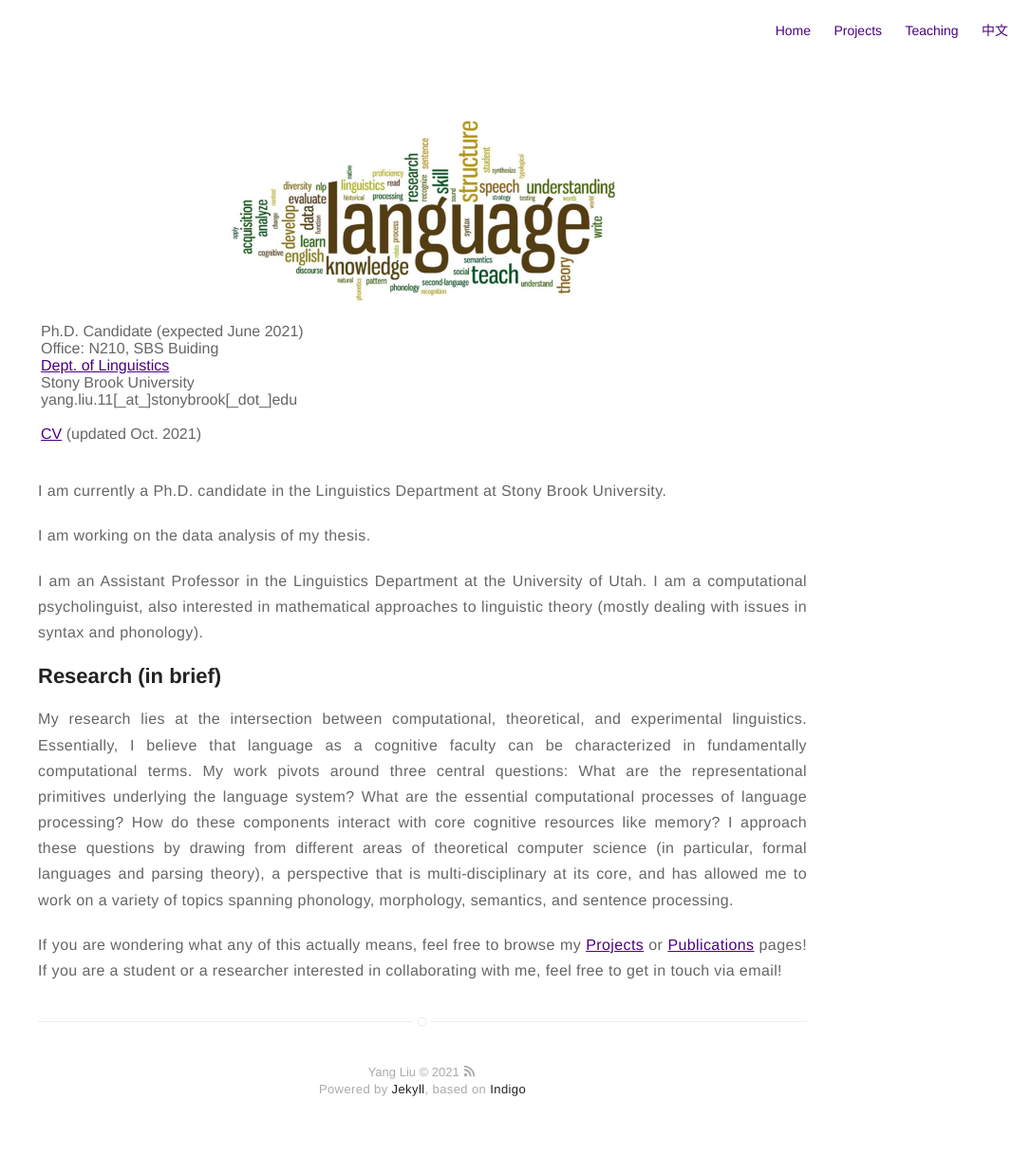
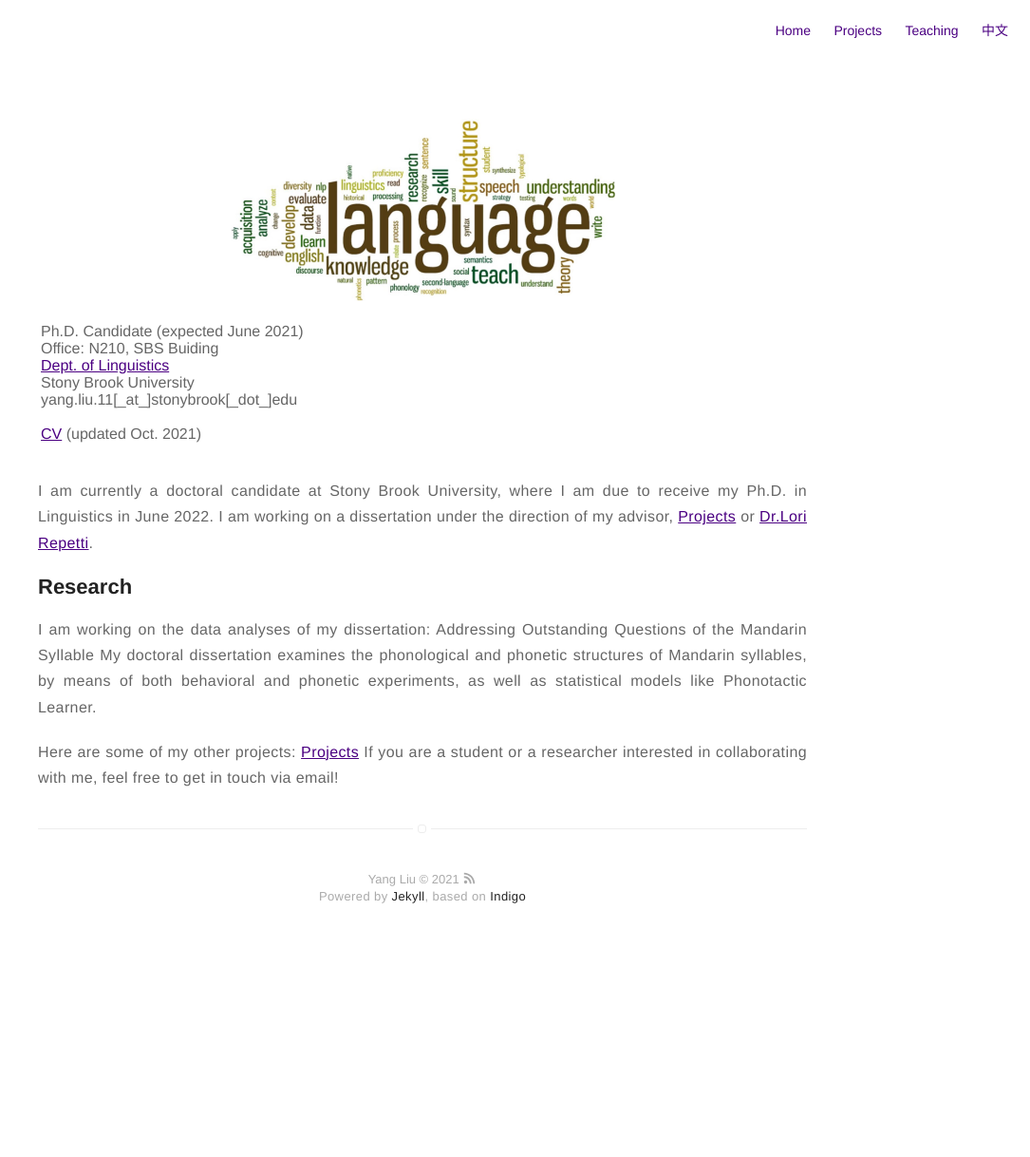
Before and after one commit to coglo/coglo.github.io, a Jekyll site: the page built from about.md, in a window 1280 px wide. Shown: the whole page at 95% size, without its empty margins (195-1280 px from the left). Built offline with Jekyll 4.4.1, drawn with Linux system fonts in a browser that asks for light colours; after the commit the page ends 1015 px from its top, so only the background shows below that.

Commit message:
Update about.md

```diff
--- a/about.md
+++ b/about.md
@@ -28,29 +28,17 @@ layout: page
  </tr>
 </table>
 
-<p  style="text-align:justify">I am currently a Ph.D. candidate in the Linguistics Department at Stony Brook University.
+<p  style="text-align:justify"> I am currently a doctoral candidate at Stony Brook University, where I am due to receive my Ph.D. in Linguistics in June 2022. I am working on a dissertation under the direction of my advisor, <A HREF="../projects">Projects</A> or <A HREF="https://linguistics.stonybrook.edu/faculty/lori.repetti/index.php/">Dr.Lori Repetti</A>.
+</p>
+
+<h2>Research</h2>
+
+<p  style="text-align:justify">
+I am working on the data analyses of my dissertation: Addressing Outstanding Questions of the Mandarin Syllable
+My doctoral dissertation examines the phonological and phonetic structures of Mandarin syllables, by means of both behavioral and phonetic experiments, as well as statistical models like Phonotactic Learner.
 </p>
 
 <p  style="text-align:justify">
-I am working on the data analysis of my thesis.
-</p>
-
-
-<p  style="text-align:justify">I am an Assistant Professor in the Linguistics Department at the  University of Utah.
-I am a computational psycholinguist, also interested in mathematical approaches to linguistic theory (mostly dealing with issues in syntax and phonology).
-</p>
-
-<h2>Research (in brief)</h2>
-
-
-<p  style="text-align:justify">
-My research lies at the intersection between computational, theoretical, and experimental linguistics.
-Essentially, I believe that language as a cognitive faculty can be characterized in fundamentally computational terms.
-My work pivots around three central questions: What are the representational primitives underlying the language system? What are the essential computational processes of language processing? How do these components interact with core cognitive resources like memory?
-I approach these questions by drawing from different areas of theoretical computer science (in particular, formal languages and parsing theory), a  perspective that is multi-disciplinary at its core, and has allowed me to work on a variety of topics spanning phonology, morphology, semantics, and sentence processing.
-</p>
-
-<p  style="text-align:justify">
-If you are wondering what any of this actually means, feel free to browse my <A HREF="../projects">Projects</A> or <A HREF="../publications">Publications</A> pages!
+Here are some of my other projects: <A HREF="../projects">Projects</A>
 If you are a student or a researcher interested in collaborating with me, feel free to get in touch via email!
 </p>
```
